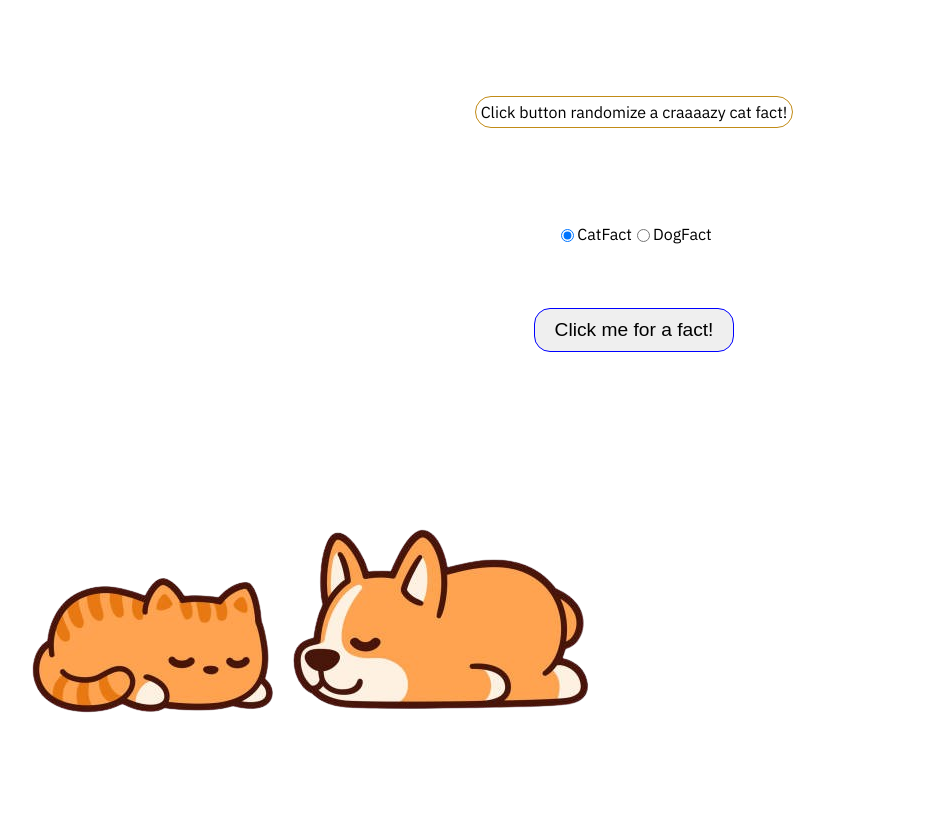
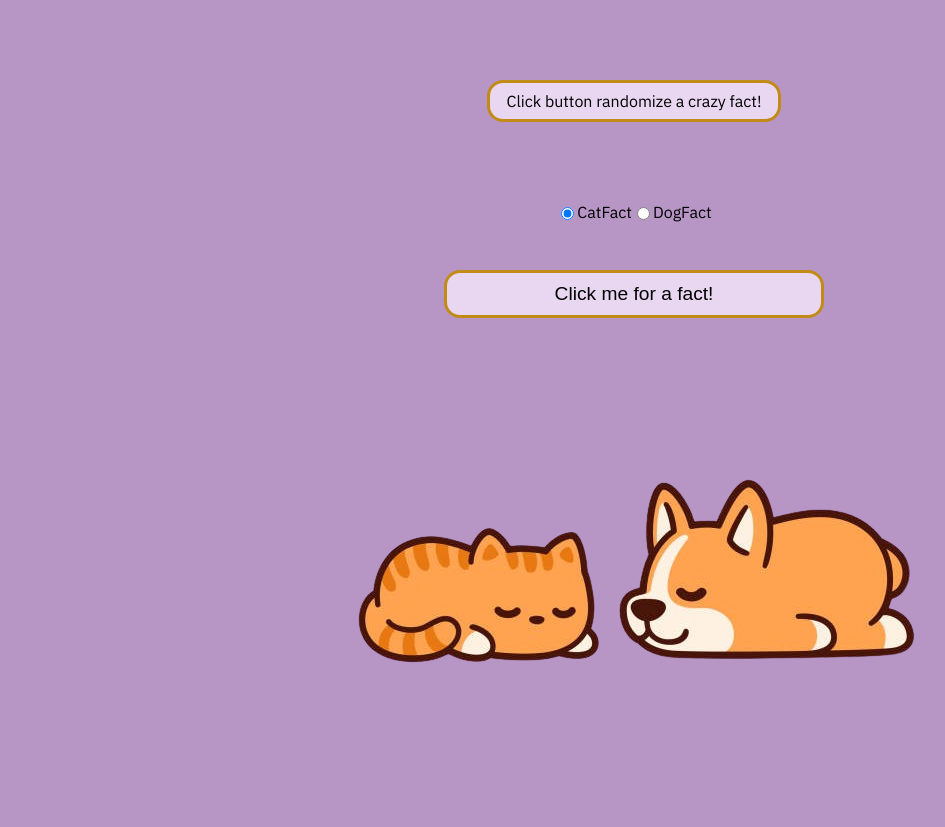
Before and after one commit to ricalm1/ricalm1.github.io, a plain HTML site: page index.html in a window 1280 px wide. Shown: the whole page, without its empty margins (6-951 px from the left). After the commit the page ends 800 px from the top, so only its background shows below. Drawn offline with Linux system fonts and the light colour scheme.

Commit message:
added final styling probably

```diff
--- a/index.html
+++ b/index.html
@@ -11,7 +11,7 @@
 <body>
     <div class="fact-container">
 
-        <p id="catFact">Click button randomize a craaaazy cat fact!</p>
+        <p id="catFact">Click button randomize a crazy fact!</p>
     </div>
   <div class="button-container">
     <input type="radio" id="cats" name="api" value="cats" checked>
@@ -23,7 +23,10 @@
         <button id="click">Click me for a fact!</button>
 
     </div>
-    <img id ="footer-image" src="cuteCat.png">
+    <div id="img-container">
+        <img src="cuteCat.png">
+    </div>
+
 
     <script src="script.js"></script>
 </body>
--- a/style.css
+++ b/style.css
@@ -2,27 +2,37 @@
 
 :root {
     --light-color: #c18b16;
+    --back-color: #b796c5;
+    --text-box: #e9d6f1;
+    --hover-color: #c5a663;
 }
 
 body {
     font-family: "IBM Plex Sans", sans-serif;
+    background-color: var(--back-color);
+
 }
 
 button {
-    width: auto;
+    width: 30%;
     border-radius: 16px;
-    border: blue 1px solid;
+    border: var(--light-color) 3px solid;
     padding: 10px 20px;
     font-size: larger;
-    margin: 8vh;
+    margin: 6vh;
+    background-color: var(--text-box);
+}
 
+#img-container {
+    width: 100%;
+    height: auto;
+    display: flex;
+    justify-content: center;
 
 }
 
-.footer-image {
-    width: 100%;
-    height: auto;
-
+img{
+    max-width: 100%;
 }
 
 .button-container {
@@ -30,17 +40,24 @@ button {
     justify-content: center;
 }
 
+button:hover{
+    background-color: var(--hover-color);
+    color: var(--text-box);
+}
+
 .fact-container {
     display: flex;
     justify-content: center;
-    margin: 10vh;
+    margin: 5vw;
+
 }
 
 #catFact {
-    border: var(--light-color) 1px solid;
+    border: var(--light-color) 3px solid;
     border-radius: 16px;
-    padding: 5px;
+    padding: 8px 16px;
     max-width: 500px;
+    background-color: var(--text-box);
 }
 
 
```
